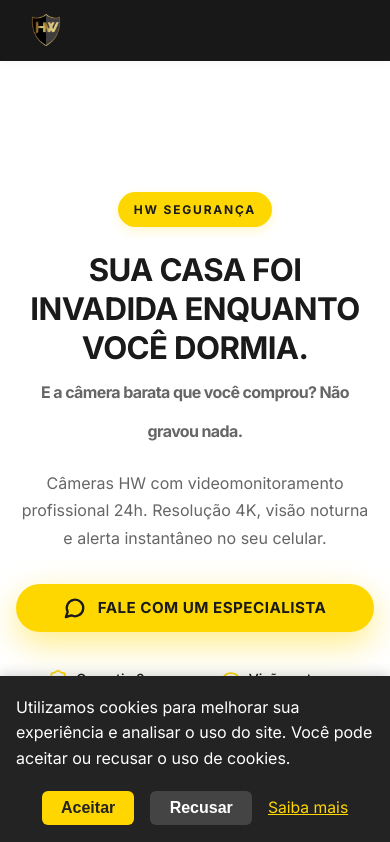
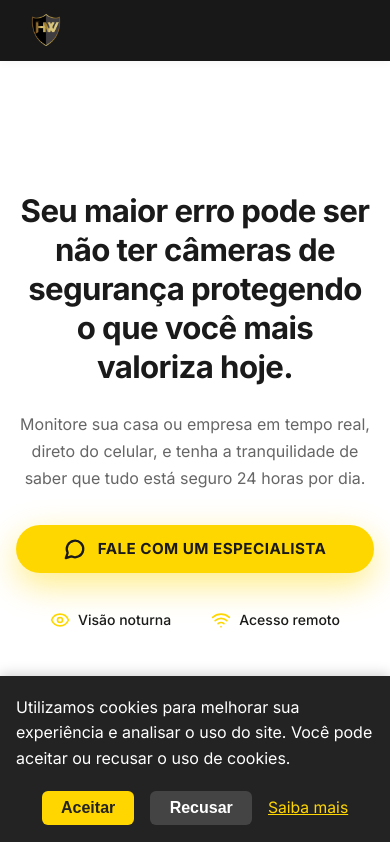
Before and after one commit to xEmanuelGarcia/grupo-hw-security, a Vue app: page /camerasdeseguranca in a window 390 px wide. Shown: the top 842 px of the page. Built offline with nearby package versions, Linux system fonts and the light colour scheme.

Commit message:
ajuste do asjuste

```diff
--- a/src/pages/CamerasDeSegurancaLandingPage.vue
+++ b/src/pages/CamerasDeSegurancaLandingPage.vue
@@ -14,17 +14,11 @@
                     <div class="flex flex-col lg:flex-row items-center gap-8 lg:gap-16">
                         <!-- Text Column -->
                         <div class="flex-1 text-center lg:text-left">
-                            <div class="inline-block bg-hw-yellow px-4 py-1 mb-6">
-                                <span class="font-display font-extrabold text-accent-foreground text-sm tracking-widest">HW SEGURANÇA</span>
-                            </div>
                             <h1 class="font-display font-black text-4xl md:text-5xl lg:text-6xl text-foreground leading-[1.1] mb-6">
-                                SUA CASA FOI INVADIDA ENQUANTO VOCÊ DORMIA.
-                                <br><span class="block text-2xl md:text-3xl mt-3 text-muted-foreground font-bold">
-                                    E a câmera barata que você comprou? Não gravou nada.
-                                </span>
+                                Seu maior erro pode ser não ter câmeras de segurança protegendo o que você mais valoriza hoje.
                             </h1>
                             <p class="font-body text-lg md:text-xl text-muted-foreground mb-8 max-w-xl mx-auto lg:mx-0">
-                                Câmeras HW com videomonitoramento profissional 24h. Resolução 4K, visão noturna e alerta instantâneo no seu celular.
+                                Monitore sua casa ou empresa em tempo real, direto do celular, e tenha a tranquilidade de saber que tudo está seguro 24 horas por dia.
                             </p>
 
                             <!-- CTA Button -->
@@ -183,8 +177,8 @@
             <!-- TESTIMONIALS SECTION -->
             <section class="hw-section bg-secondary">
                 <div class="hw-container">
-                    <h2 class="font-display font-black text-3xl md:text-4xl lg:text-5xl text-center text-foreground mb-8">QUEM PROTEGE COM HW, <span class="text-hw-yellow block lg:inline">NÃO VOLTA ATRÁS</span></h2>
-
+                    <h2 class="font-display font-black text-3xl md:text-4xl lg:text-5xl text-center text-foreground mb-8">QUEM PROTEGE COM HW, </h2>
+                    <h2 class="text-hw-yellow"><span>NÃO VOLTA ATRÁS</span></h2>
                     <p class="font-body text-center text-muted-foreground text-lg mb-12 max-w-2xl mx-auto">Mais de 2.000 residências e empresas já confiam na HW Segurança.</p>
                     <div class="grid md:grid-cols-3 gap-6 max-w-5xl mx-auto">
                         <div v-for="testimonial in testimonials" :key="testimonial.id" class="bg-background border border-border p-6 md:p-8 flex flex-col">
@@ -295,7 +289,7 @@
 
 // Hero Benefits
 const heroBenefits = [
-    { id: 1, icon: IconShield, label: 'Garantia 2 anos' },
+  //  { id: 1, icon: IconShield, label: 'Garantia 2 anos' },
     { id: 2, icon: IconEye, label: 'Visão noturna' },
     { id: 3, icon: IconWifi, label: 'Acesso remoto' }
 ]
```
